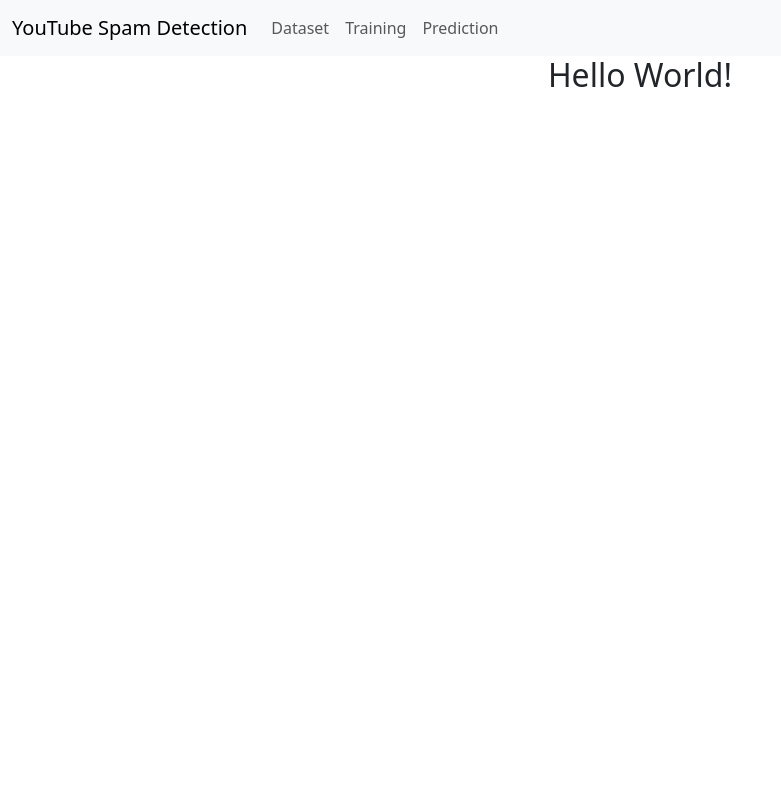
After one commit to dneuterman/youtube-spam-detection-model, a Flask app: page / in a window 1280 px wide. The commit adds this page. Shown: the whole page, without its empty margins (0-781 px from the left). Run offline with Flask 3, Linux system fonts and the light colour scheme; parts of the project's set-up code (start-up, migrations or seed data) failed here and were passed over.

Commit message:
Adds index.html page. Adds navbar navigation capabilities

```diff
--- a/app.py
+++ b/app.py
@@ -12,6 +12,10 @@ with open("./datasets/json/clean-test-comments-dataset.json", "r") as file:
     clean_test_comments_json = json.load(file)
 
 app = Flask(__name__)
+
+@app.route("/")
+def index():
+    return render_template('index.html')
 
 @app.route("/dataset/")
 def dataset():
--- /dev/null
+++ b/templates/index.html
@@ -0,0 +1,15 @@
+<html lang="en">
+<head>
+    <meta charset="UTF-8">
+    <meta name="viewport" content="width=device-width, initial-scale=1.0">
+    <title>Dataset</title>
+    <link href="https://cdn.jsdelivr.net/npm/bootstrap@5.3.2/dist/css/bootstrap.min.css" rel="stylesheet" integrity="sha384-T3c6CoIi6uLrA9TneNEoa7RxnatzjcDSCmG1MXxSR1GAsXEV/Dwwykc2MPK8M2HN" crossorigin="anonymous">
+</head>
+<body>
+    {% include 'navigation.html' %}
+    <div class="container text-center">
+        <h2>Hello World!</h2>
+    </div>
+    <script src="https://cdn.jsdelivr.net/npm/bootstrap@5.3.2/dist/js/bootstrap.bundle.min.js" integrity="sha384-C6RzsynM9kWDrMNeT87bh95OGNyZPhcTNXj1NW7RuBCsyN/o0jlpcV8Qyq46cDfL" crossorigin="anonymous"></script>
+</body>
+</html>
--- a/templates/navigation.html
+++ b/templates/navigation.html
@@ -1,13 +1,13 @@
 <nav class="navbar navbar-expand-lg bg-body-tertiary">
     <div class="container-fluid">
-        <a class="navbar-brand" href="#">YouTube Spam Detection</a>
+        <a class="navbar-brand" href="{{ url_for('index') }}">YouTube Spam Detection</a>
         <button class="navbar-toggler" type="button" data-bs-toggle="collapse" data-bs-target="#navbarNavAltMarkup" aria-controls="navbarNavAltMarkup" aria-expanded="false" aria-label="Toggle navigation">
         <span class="navbar-toggler-icon"></span>
         </button>
         <div class="collapse navbar-collapse" id="navbarNavAltMarkup">
         <div class="navbar-nav">
-            <a class="nav-link" href="#">Dataset</a>
-            <a class="nav-link active" aria-current="page" href="#">Training</a>
+            <a class="nav-link {{ 'active' if request.path == url_for('dataset') }}" href="{{ url_for('dataset') }}">Dataset</a>
+            <a class="nav-link {{ 'active' if request.path == url_for('training') }}" aria-current="page" href="{{ url_for('training') }}">Training</a>
             <a class="nav-link" href="#">Prediction</a>
         </div>
         </div>
```
